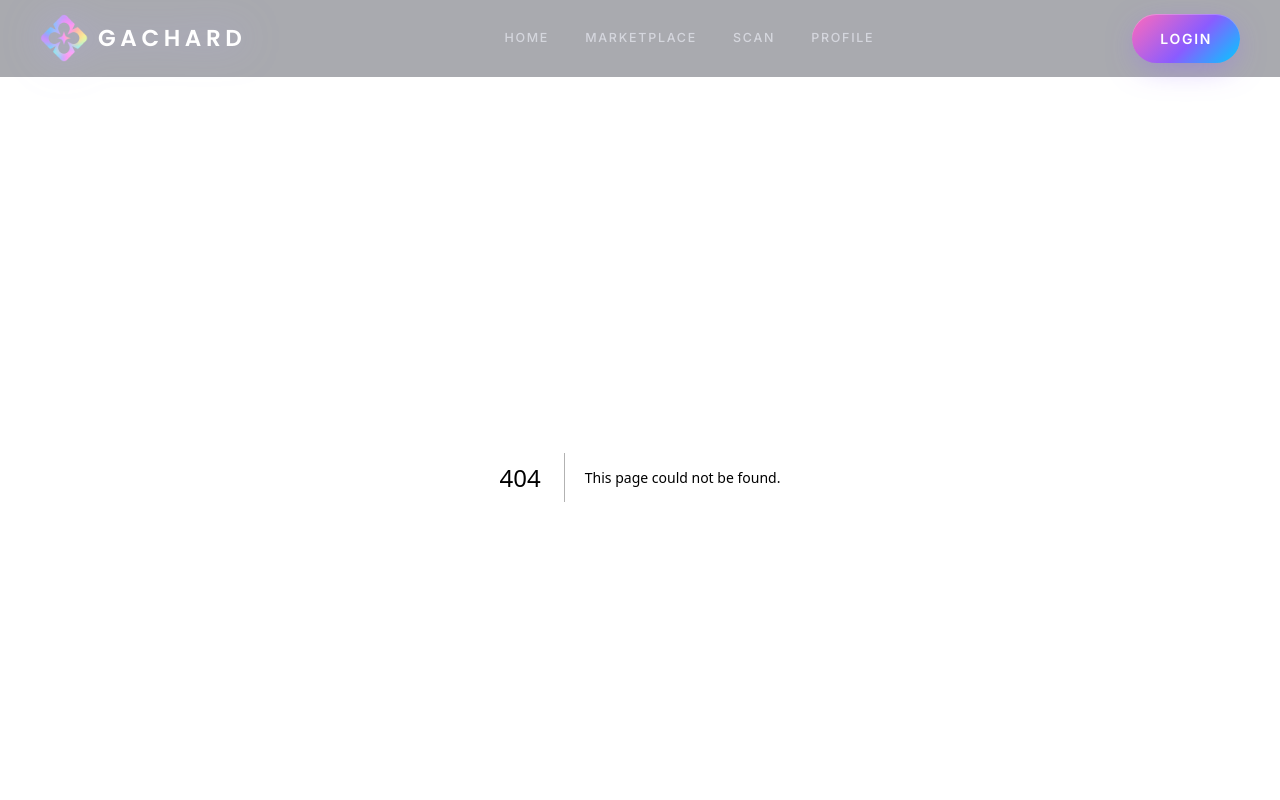
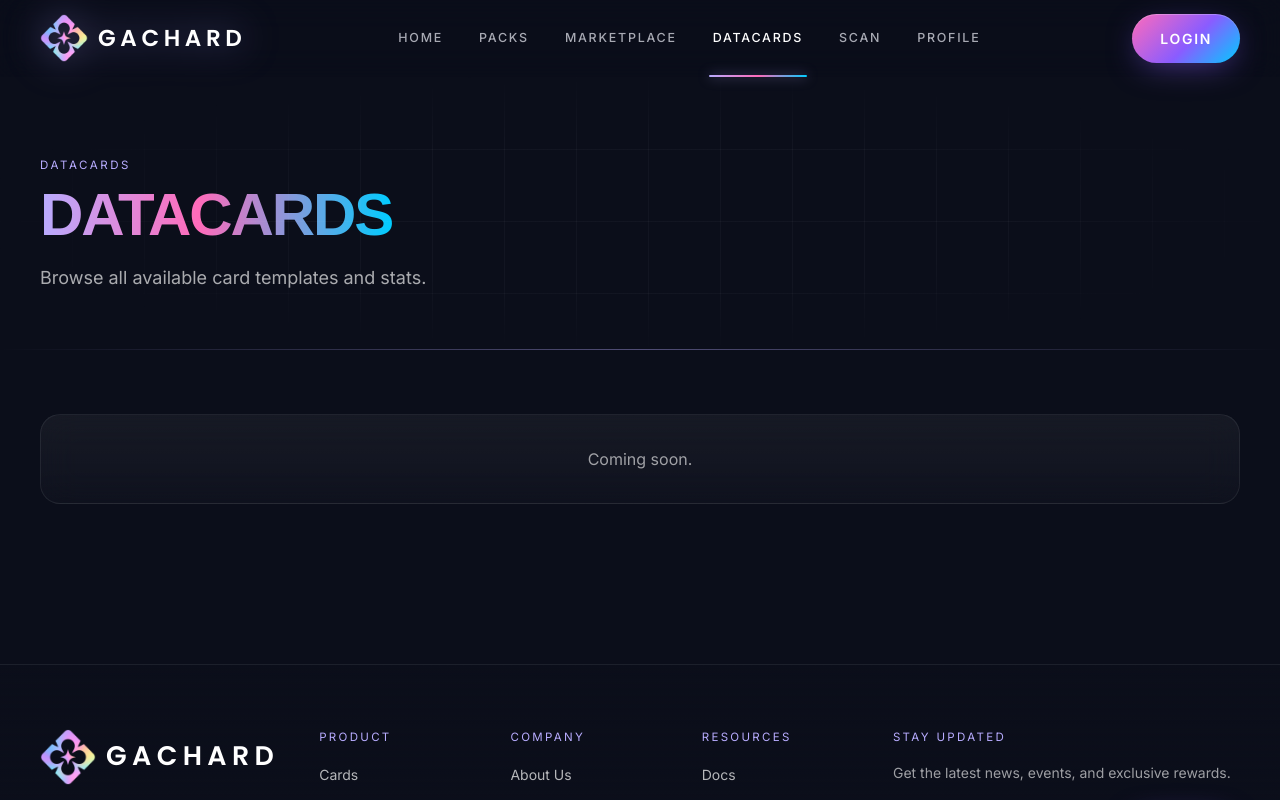
Before and after one commit to Gihasy/Gachard, a Next.js app in the folder frontend/: page /datacards in a window 1280 px wide. Before the commit this address had no page. Shown: the top 800 px of the page. Built offline with nearby package versions, Linux system fonts and the light colour scheme; a web font is replaced by a local one.

Commit message:
feat: add Packs and Datacards navbar tabs with placeholder pages
- Navbar order: Home | Packs | Marketplace | Datacards | Scan | Profile
- /packs and /datacards pages created (placeholder content)

```diff
--- /dev/null
+++ b/frontend/app/datacards/page.tsx
@@ -0,0 +1,22 @@
+"use client";
+
+import PageShell from "@/components/PageShell";
+
+export default function DatacardsPage() {
+  return (
+    <PageShell
+      testId="datacards-page"
+      eyebrow="Datacards"
+      title={
+        <>
+          <span className="text-gradient-aurora">Datacards</span>
+        </>
+      }
+      description="Browse all available card templates and stats."
+    >
+      <div className="glass p-8 text-center">
+        <p className="text-white/60">Coming soon.</p>
+      </div>
+    </PageShell>
+  );
+}
--- /dev/null
+++ b/frontend/app/packs/page.tsx
@@ -0,0 +1,22 @@
+"use client";
+
+import PageShell from "@/components/PageShell";
+
+export default function PacksPage() {
+  return (
+    <PageShell
+      testId="packs-page"
+      eyebrow="Packs"
+      title={
+        <>
+          <span className="text-gradient-aurora">Packs</span>
+        </>
+      }
+      description="Open packs to discover new cards and build your collection."
+    >
+      <div className="glass p-8 text-center">
+        <p className="text-white/60">Coming soon.</p>
+      </div>
+    </PageShell>
+  );
+}
--- a/frontend/components/Navbar.tsx
+++ b/frontend/components/Navbar.tsx
@@ -7,7 +7,9 @@ import Logo from "@/components/Logo";
 
 const navItems = [
   { href: "/", label: "Home" },
+  { href: "/packs", label: "Packs" },
   { href: "/marketplace", label: "Marketplace" },
+  { href: "/datacards", label: "Datacards" },
   { href: "/scan", label: "Scan" },
   { href: "/profile", label: "Profile" },
 ];
```
